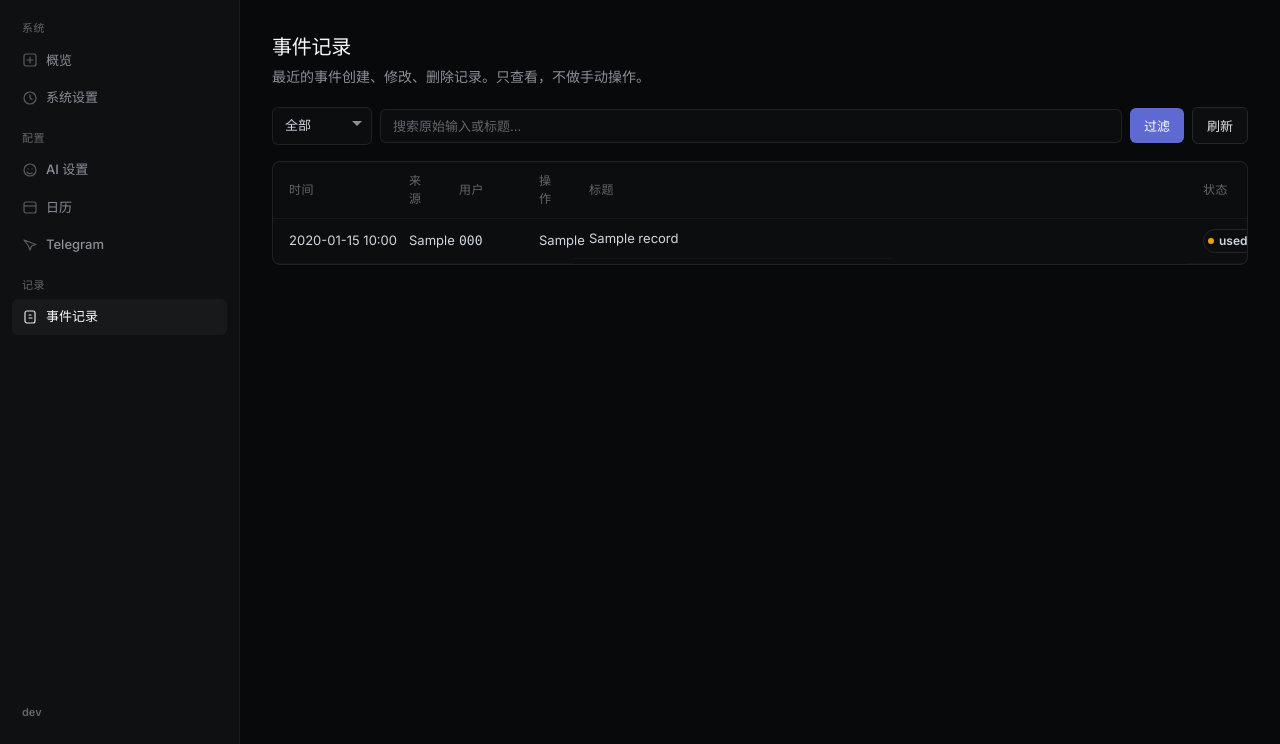
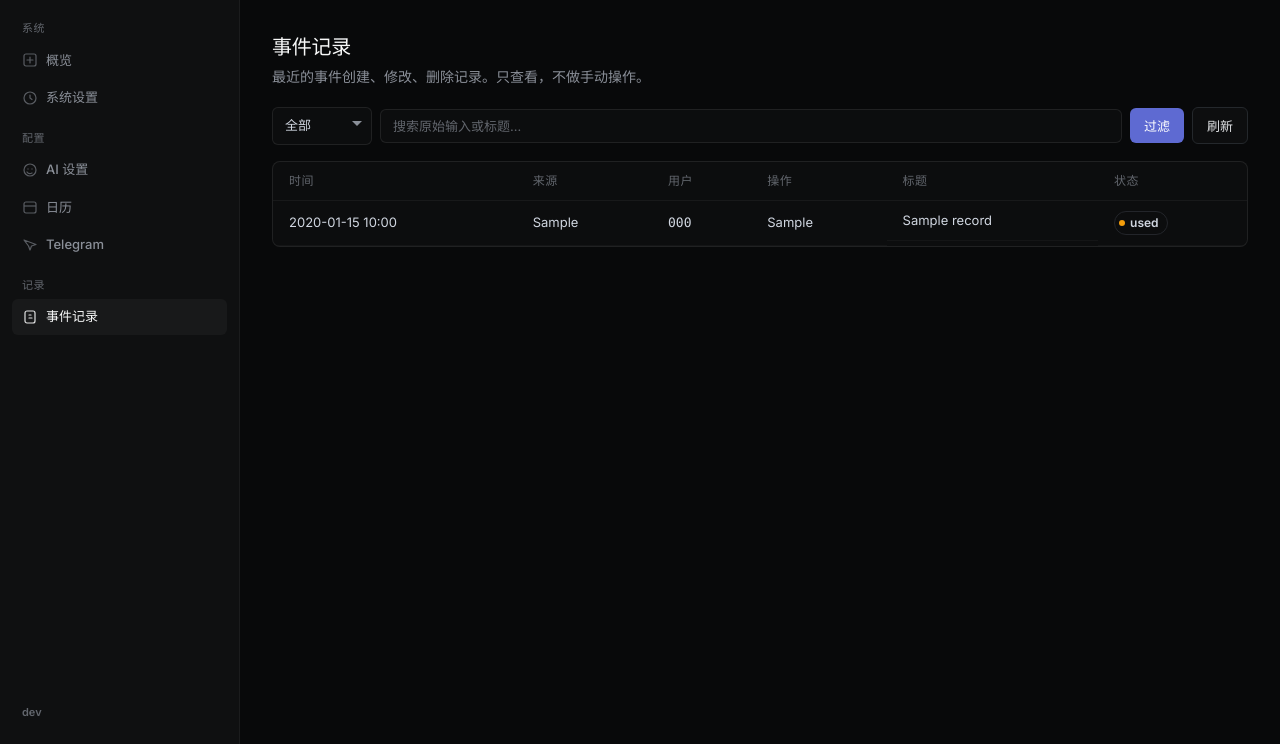
Before and after one commit to j2st1n/ai-calendar-assistant, a FastAPI app: page /console/events in a window 1280 px wide. Shown: the part 56-800 px from the top of the page. Run offline with FastAPI, Linux system fonts and the light colour scheme; the visitor is signed in with stand-in values (Sample User, id 1); tables that the repository leaves empty hold one stand-in row (values such as "Sample post"); parts of the project's set-up code (start-up, migrations or seed data) failed here and were passed over.

Commit message:
fix: auto table columns width

```diff
--- a/app/web/templates/events.html
+++ b/app/web/templates/events.html
@@ -23,25 +23,25 @@
 
 {% if events %}
 <div class="table-wrap">
-  <table style="table-layout:fixed;">
+  <table>
     <thead>
       <tr>
-        <th style="width:120px;">时间</th>
-        <th style="width:50px;">来源</th>
-        <th style="width:80px;">用户</th>
-        <th style="width:50px;">操作</th>
+        <th>时间</th>
+        <th>来源</th>
+        <th>用户</th>
+        <th>操作</th>
         <th>标题</th>
-        <th style="width:60px;">状态</th>
+        <th>状态</th>
       </tr>
     </thead>
     <tbody>
       {% for event in events %}
       <tr class="ev-row" style="cursor:pointer;" onclick="var d=this.nextElementSibling;if(d&&d.classList.contains('ev-detail')){d.classList.toggle('open');}">
         <td style="white-space:nowrap;">{{ event.time }}</td>
-        <td>{{ event.source }}</td>
-        <td class="mono" style="overflow:hidden;text-overflow:ellipsis;">{{ event.user }}</td>
-        <td>{% if event.operation == 'create' %}创建{% elif event.operation == 'update' %}修改{% elif event.operation == 'delete' %}删除{% else %}{{ event.operation }}{% endif %}</td>
-        <td class="text-ellipsis" style="max-width:320px;">{{ event.title or '(无标题)' }}</td>
+        <td style="white-space:nowrap;">{{ event.source }}</td>
+        <td class="mono" style="white-space:nowrap;max-width:120px;overflow:hidden;text-overflow:ellipsis;">{{ event.user }}</td>
+        <td style="white-space:nowrap;">{% if event.operation == 'create' %}创建{% elif event.operation == 'update' %}修改{% elif event.operation == 'delete' %}删除{% else %}{{ event.operation }}{% endif %}</td>
+        <td class="text-ellipsis" style="max-width:450px;">{{ event.title or '(无标题)' }}</td>
         <td>
           {% if event.status == 'success' %}
           <span class="status-badge"><span class="dot dot-success"></span>成功</span>
```
